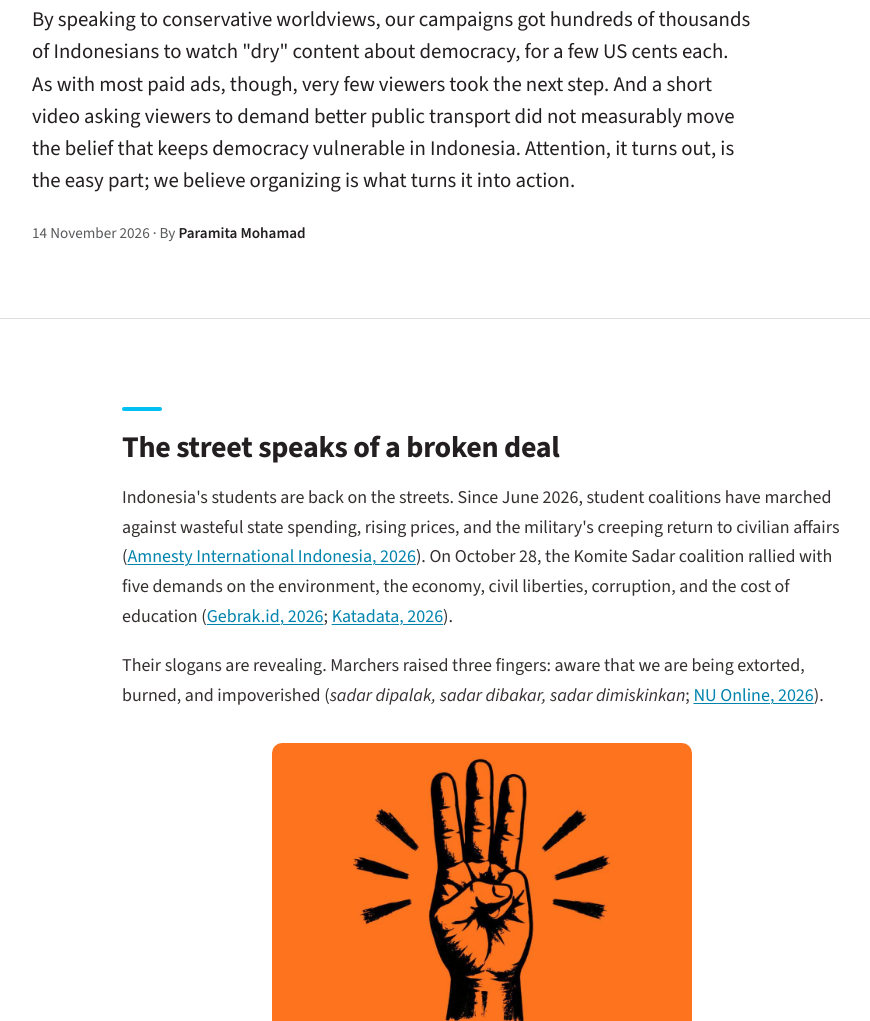
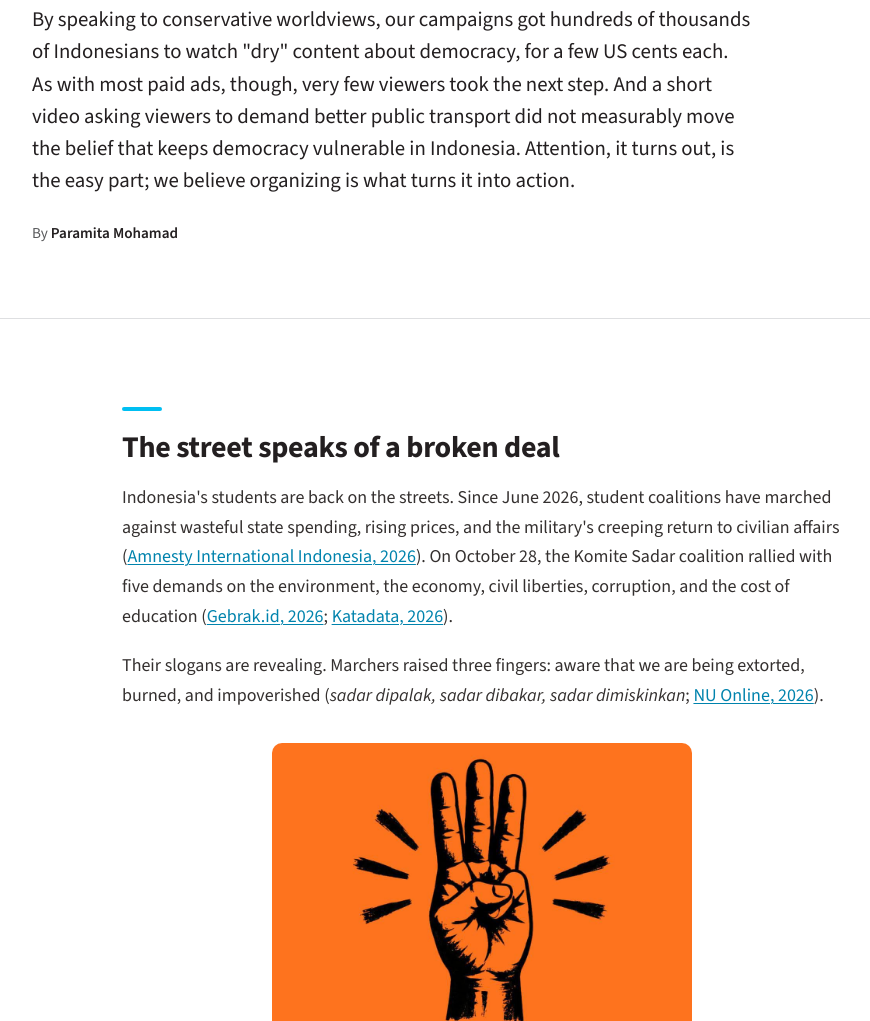
Before and after one commit to bahana-c4c/loyalty-that-speaks, a plain HTML site: page index.html in a window 1280 px wide. Shown: the part 831-1852 px from the top of the page, without its empty margins (158-1028 px from the left). Drawn offline with nearby package versions, Linux system fonts and the light colour scheme.

Commit message:
Remove date from byline
Co-Authored-By: Claude Opus 5.5 <noreply@anthropic.com>
Claude-Session: https://claude.ai/code/session_01256gBQcdKferMwxbbCBrRp

```diff
--- a/index.html
+++ b/index.html
@@ -142,7 +142,7 @@ footer .wordmark{font-size:1.1rem}
     <p class="eyebrow">Bahana &middot; Essay</p>
     <h1 id="title">Loyalty That Speaks: What Digital Campaigns Can and Cannot Do for Indonesian Democracy</h1>
     <p class="lead">By speaking to conservative worldviews, our campaigns got hundreds of thousands of Indonesians to watch "dry" content about democracy, for a few US cents each. As with most paid ads, though, very few viewers took the next step. And a short video asking viewers to demand better public transport did not measurably move the belief that keeps democracy vulnerable in Indonesia. Attention, it turns out, is the easy part; we believe organizing is what turns it into action.</p>
-    <p class="byline" id="byline">14 November 2026 · Paramita Mohamad</p>
+    <p class="byline" id="byline">By <strong>Paramita Mohamad</strong></p>
   </div>
 </header>
 <main>
@@ -236,7 +236,6 @@ footer .wordmark{font-size:1.1rem}
   var m=t.innerHTML.match(/^(.*?):\s*(.*)$/);
   if(m){t.innerHTML=m[1]+'<span class="sub">'+m[2]+'</span>';}
   var by=document.getElementById('byline');
-  by.innerHTML=by.innerHTML.replace(/·\s*(.+)$/,'· By <strong>$1</strong>');
   document.querySelectorAll('figure.photo img').forEach(function(img){
     function f(){ if(img.naturalHeight>img.naturalWidth) img.parentNode.classList.add('portrait'); }
     img.complete?f():img.addEventListener('load',f);
```
